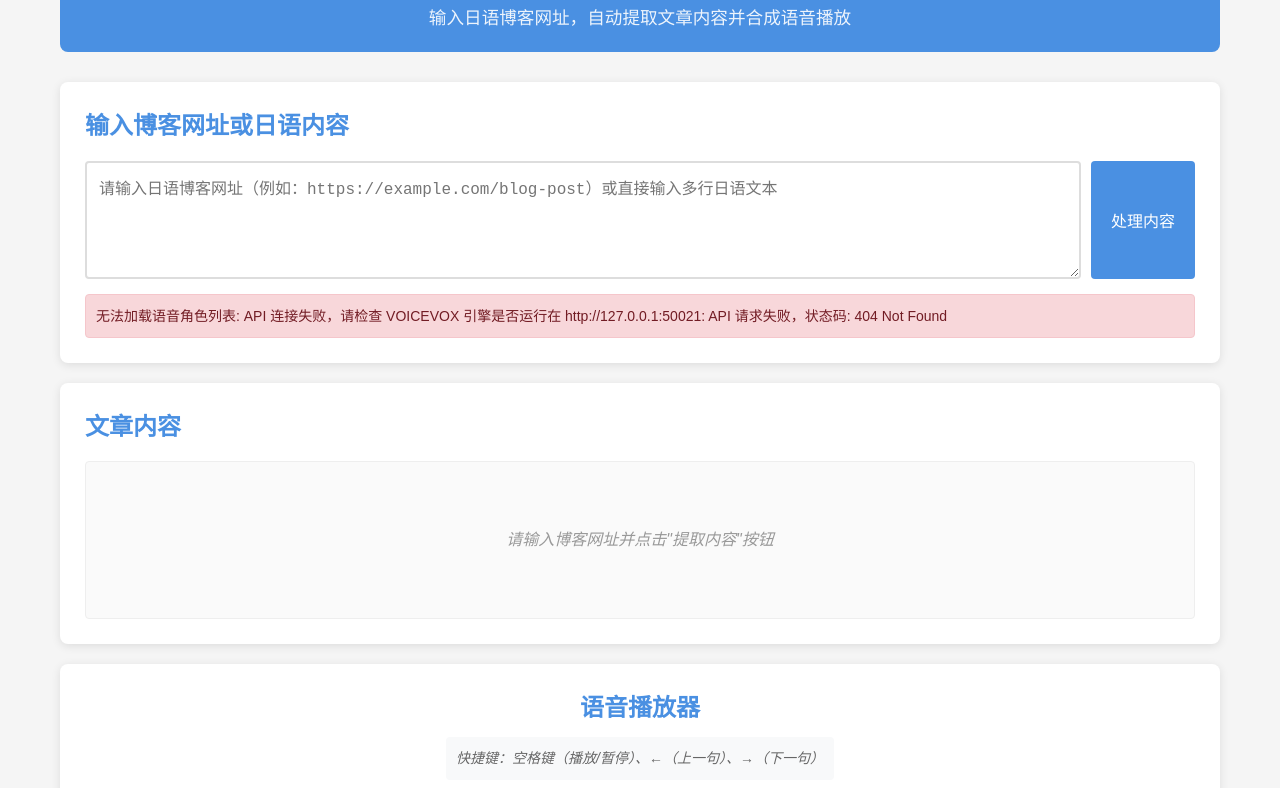
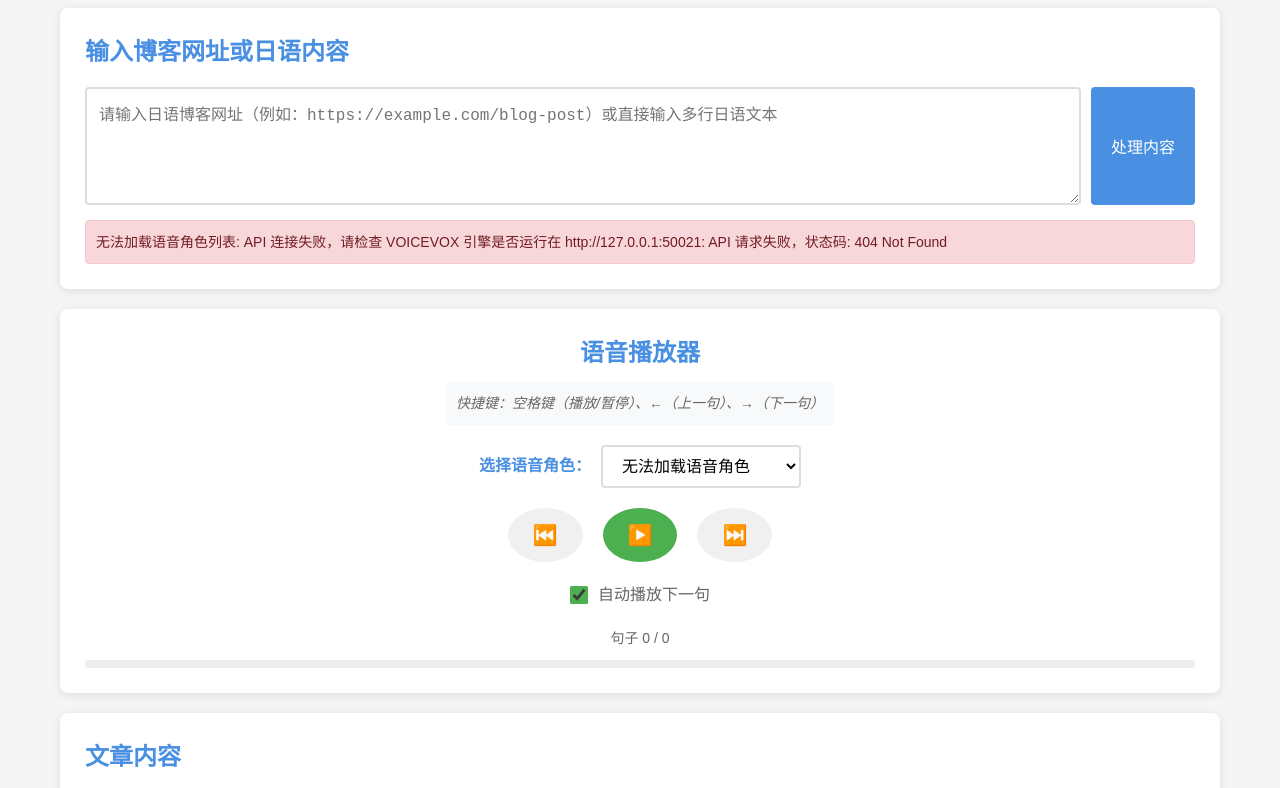
Before and after one commit to xinshinfan/JapanesListen, a plain HTML site: page japanese_blog_player.html in a window 1280 px wide. Shown: the part 110-898 px from the top of the page. Drawn offline with Linux system fonts and the light colour scheme; no server answers.

Commit message:
自动播放

```diff
--- a/blog_player.css
+++ b/blog_player.css
@@ -271,6 +271,32 @@ main {
     margin-bottom: 20px;
 }
 
+.auto-play-control {
+    display: flex;
+    align-items: center;
+    justify-content: center;
+    gap: 10px;
+    margin-bottom: 20px;
+    font-size: 16px;
+    color: #666;
+}
+
+.auto-play-control input[type="checkbox"] {
+    width: 18px;
+    height: 18px;
+    accent-color: #4caf50;
+    cursor: pointer;
+}
+
+.auto-play-control label {
+    cursor: pointer;
+    font-weight: 500;
+}
+
+.auto-play-control:hover {
+    color: #4a90e2;
+}
+
 .progress-info {
     margin-top: 20px;
 }
--- a/blog_player.js
+++ b/blog_player.js
@@ -11,6 +11,7 @@ let nextBtn;
 let currentSentenceElement;
 let progressElement;
 let speakerSelect;
+let autoPlayToggle;
 
 // 全局变量
 let articleText = '';
@@ -18,6 +19,7 @@ let sentences = [];
 let currentSentenceIndex = 0;
 let isPlaying = false;
 let audio = null;
+let autoPlayNextSentence = true;
 
 // ----------------------- VITS/VOICEVOX API 配置 -----------------------
 const VOICEVOX_URL = "http://127.0.0.1:50021";
@@ -38,6 +40,7 @@ document.addEventListener('DOMContentLoaded', function() {
     currentSentenceElement = document.getElementById('current-sentence');
     progressElement = document.getElementById('progress');
     speakerSelect = document.getElementById('speaker-select');
+    autoPlayToggle = document.getElementById('auto-play-toggle');
 
     // 基本功能元素检查
     if (!blogUrlInput || !fetchBtn || !statusElement || !articleContent) {
@@ -71,6 +74,11 @@ document.addEventListener('DOMContentLoaded', function() {
     }
     if (nextBtn) {
         nextBtn.addEventListener('click', playNextSentence);
+    }
+    if (autoPlayToggle) {
+        autoPlayToggle.addEventListener('change', function() {
+            autoPlayNextSentence = this.checked;
+        });
     }
 
     // 添加键盘快捷键支持
@@ -530,8 +538,8 @@ async function playSentence(index) {
             updatePlayPauseButton();
             updateStatus('播放完成', 'success');
 
-            // 自动播放下一句
-            if (currentSentenceIndex < sentences.length - 1) {
+            // 自动播放下一句（仅当自动播放功能启用时）
+            if (autoPlayNextSentence && currentSentenceIndex < sentences.length - 1) {
                 setTimeout(() => playNextSentence(), 500);
             }
         };
--- a/japanese_blog_player.html
+++ b/japanese_blog_player.html
@@ -9,8 +9,7 @@
 <body>
     <div class="container">
         <header>
-            <h1>日语博客语音播放器</h1>
-            <p>输入日语博客网址，自动提取文章内容并合成语音播放</p>
+            <p>日语句子语音播放器</p>
         </header>
 
         <main>
@@ -23,16 +22,7 @@
                 </div>
                 <div id="status" class="status"></div>
             </div>
-
-            <!-- 文章内容显示区域 -->
-            <div class="content-section">
-                <h2>文章内容</h2>
-                <div id="article-content" class="article-content">
-                    <div class="placeholder">请输入博客网址并点击"提取内容"按钮</div>
-                </div>
-            </div>
-
-            <!-- 播放器控制区域 -->
+  <!-- 播放器控制区域 -->
             <div class="player-section">
                 <h2>语音播放器</h2>
                 <div class="shortcuts-info">
@@ -56,6 +46,10 @@
                         <span>⏭️</span>
                     </button>
                 </div>
+                <div class="auto-play-control">
+                    <input type="checkbox" id="auto-play-toggle" checked>
+                    <label for="auto-play-toggle">自动播放下一句</label>
+                </div>
                 <div class="progress-info">
                     <span id="current-sentence">句子 0 / 0</span>
                     <div class="progress-bar">
@@ -63,6 +57,15 @@
                     </div>
                 </div>
             </div>
+            <!-- 文章内容显示区域 -->
+            <div class="content-section">
+                <h2>文章内容</h2>
+                <div id="article-content" class="article-content">
+                    <div class="placeholder">请输入博客网址并点击"提取内容"按钮</div>
+                </div>
+            </div>
+
+
         </main>
 
         <footer>
```
